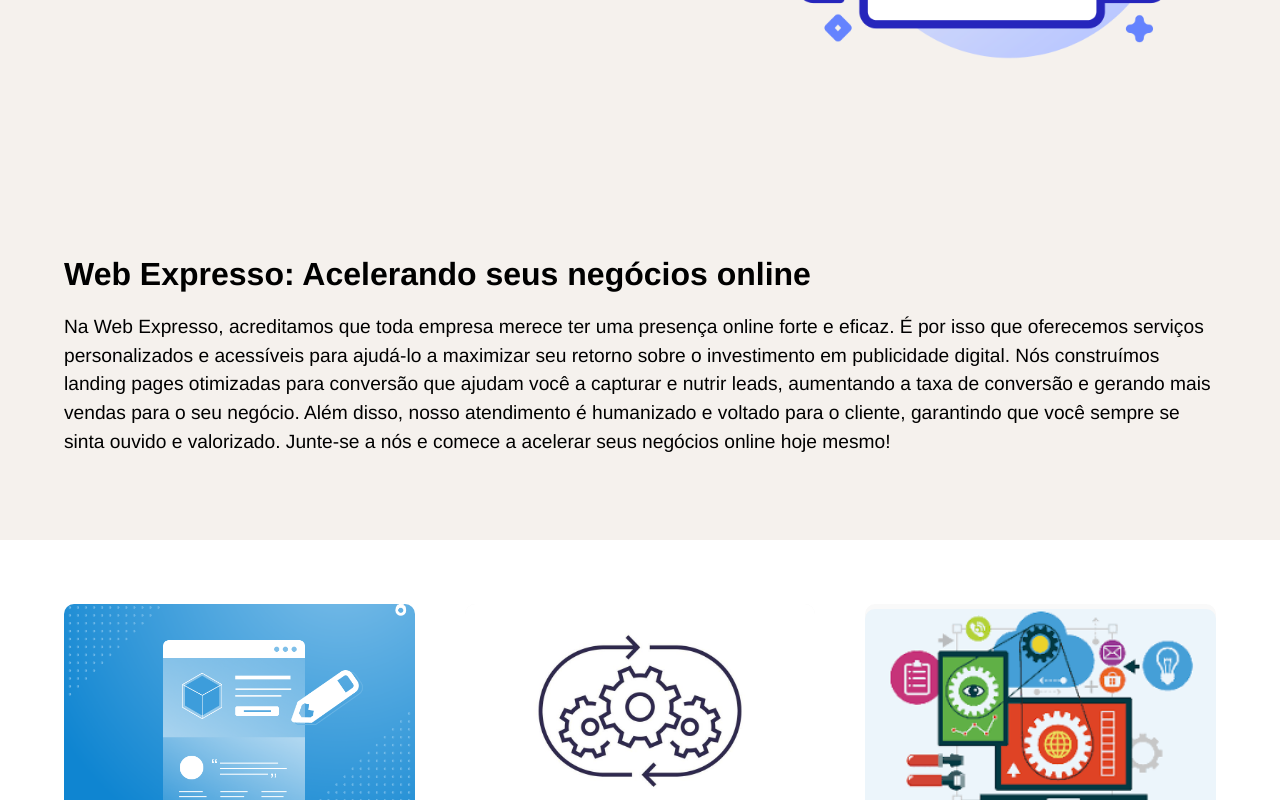
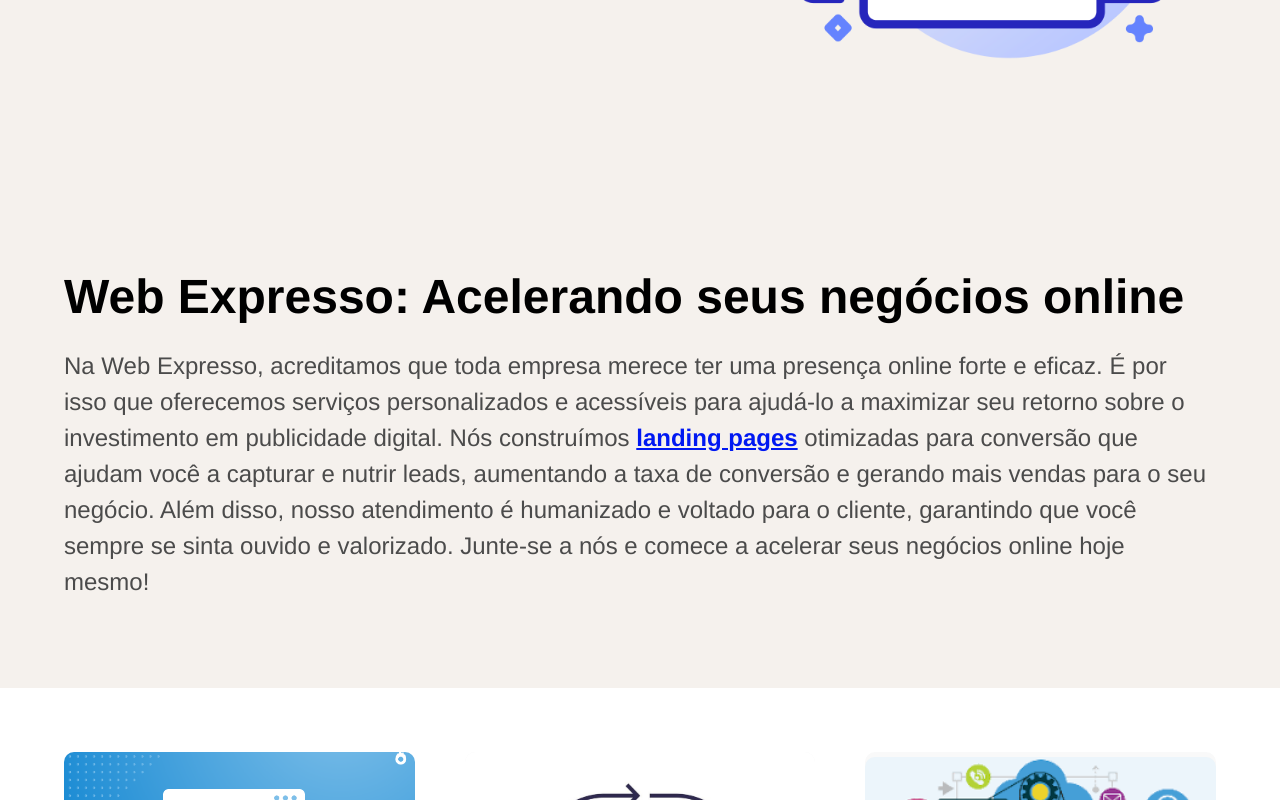
Before and after one commit to Raphael-Soares/WebExpresso, a React (Vite) app: page / in a window 1280 px wide. Shown: the part 528-1328 px from the top of the page. Built offline with nearby package versions, Linux system fonts and the light colour scheme.

Commit message:
sobre refatorado

```diff
--- a/src/pages/Sobre.jsx
+++ b/src/pages/Sobre.jsx
@@ -4,18 +4,24 @@
 const SobreWrapper = styled.div`
     margin: 0 auto;
     padding: 5vw;
-
     background-color: #f5f1edff;
 `;
 
 const Titulo = styled.h2`
-    font-size: 2rem;
+    font-size: clamp(2rem, 5vw, 3rem);
     margin-bottom: 20px;
 `;
 
 const Texto = styled.p`
-    font-size: 1.2rem;
+    font-size: clamp(1.2rem, 2vw, 1.5rem);
     line-height: 1.5;
+    color: #4b4b4b;
+`;
+
+const Destaque = styled.span`
+    color: #0018f2;
+    font-weight: 700;
+    text-decoration: underline;
 `;
 
 function Sobre() {
@@ -25,12 +31,12 @@
             <Texto>
                 Na Web Expresso, acreditamos que toda empresa merece ter uma presença online forte e
                 eficaz. É por isso que oferecemos serviços personalizados e acessíveis para ajudá-lo
-                a maximizar seu retorno sobre o investimento em publicidade digital. Nós construímos
-                landing pages otimizadas para conversão que ajudam você a capturar e nutrir leads,
-                aumentando a taxa de conversão e gerando mais vendas para o seu negócio. Além disso,
-                nosso atendimento é humanizado e voltado para o cliente, garantindo que você sempre
-                se sinta ouvido e valorizado. Junte-se a nós e comece a acelerar seus negócios
-                online hoje mesmo!
+                a maximizar seu retorno sobre o investimento em publicidade digital. Nós construímos{" "}
+                <Destaque>landing pages</Destaque> otimizadas para conversão que ajudam você a
+                capturar e nutrir leads, aumentando a taxa de conversão e gerando mais vendas para o
+                seu negócio. Além disso, nosso atendimento é humanizado e voltado para o cliente,
+                garantindo que você sempre se sinta ouvido e valorizado. Junte-se a nós e comece a
+                acelerar seus negócios online hoje mesmo!
             </Texto>
         </SobreWrapper>
     );
```
